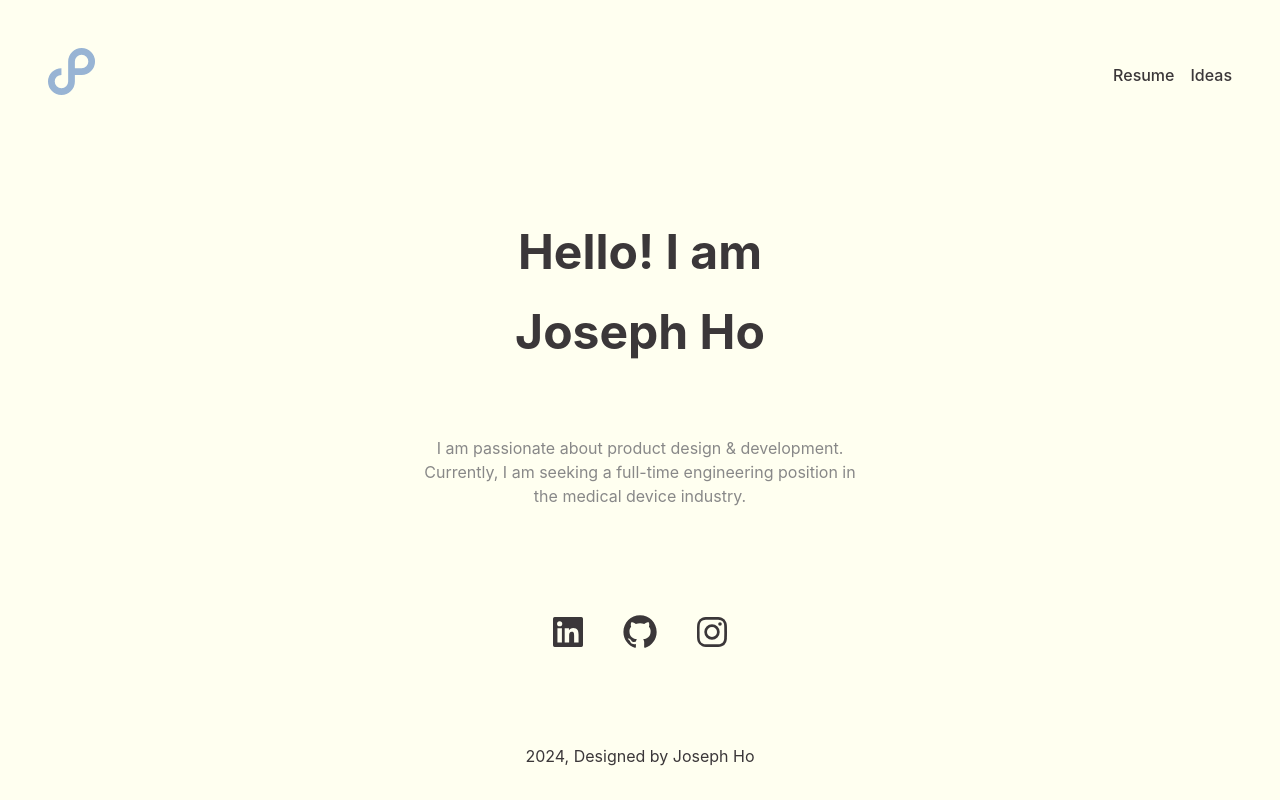
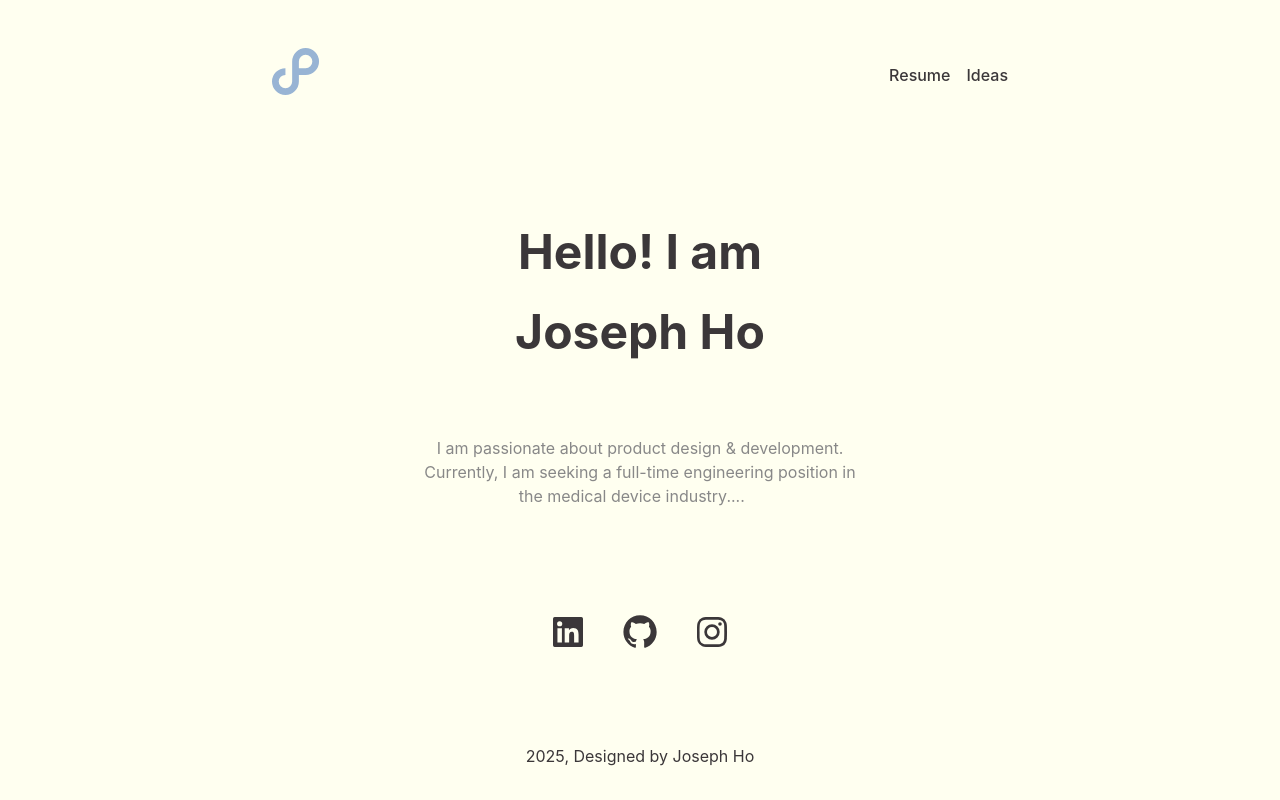
Before and after one commit to josephh2o/josephh2o.github.io, a React (Vite) app: page /#/ in a window 1280 px wide. Built offline with nearby package versions, Linux system fonts and the light colour scheme.

Commit message:
updated navbar for UX, and idea page

```diff
--- a/index.html
+++ b/index.html
@@ -2,6 +2,7 @@
 <html lang="en">
     <head>
         <meta charset="UTF-8" />
+        <link rel="preload" href="/logo.svg" as="image" />
         <link rel="icon" type="image/svg+xml" href="/logo.svg" />
         <meta name="viewport" content="width=device-width, initial-scale=1.0" />
         <meta name="description" content="Joseph Ho's Portfolio Website" />
@@ -11,6 +12,9 @@
     </head>
     <body>
         <div id="root"></div>
-        <script type="module" src="/src/index"></script>
+        <script type="module" src="/src/index" defer></script>
+        <noscript>
+            <p>Ope! My website requires JavaScript to function properly.</p>
+        </noscript>
     </body>
 </html>
--- a/src/components/footer.tsx
+++ b/src/components/footer.tsx
@@ -2,7 +2,7 @@ import React from 'react';
 
 const Footer: React.FC = () => (
     <footer>
-        <p>2024, Designed by Joseph Ho</p>
+        <p>2025, Designed by Joseph Ho</p>
     </footer>
 );
 
--- a/src/components/header.tsx
+++ b/src/components/header.tsx
@@ -6,7 +6,8 @@ import '../css/header.css';
 const transition = { duration: 2, ease: "easeInOut" };
 
 const Header: React.FC = () => (
-    <header className="navbar">
+    <header className="navbar-container">
+        <div className="navbar">
             <div className="navbar-brand">
                 <Link to="/">
                     <motion.svg xmlns="http://www.w3.org/2000/svg" width="48" height="48" className="logo">
@@ -27,6 +28,7 @@ const Header: React.FC = () => (
                 <Link to="/resume" className="nav-link">Resume</Link>
                 <Link to="/ideas" className="nav-link">Ideas</Link>
             </nav>
+        </div>
     </header>
 );
 
--- a/src/css/header.css
+++ b/src/css/header.css
@@ -1,4 +1,6 @@
 .navbar {
+    margin: 0 auto;
+    max-width: 50rem;
     display: flex;
     justify-content: space-between;
     align-items: center;
--- a/src/css/ideas.css
+++ b/src/css/ideas.css
@@ -0,0 +1,15 @@
+.introduction::after {
+    content: '';
+    display: inline-block;
+    width: 3ch;
+    text-align: left;
+    animation: dots 2s steps(4, end) infinite;
+}
+
+@keyframes dots {
+    0% { content: ''; }
+    25% { content: '.'; }
+    50% { content: '..'; }
+    75% { content: '...'; }
+    100% { content: ''; }
+}
--- a/src/css/index.css
+++ b/src/css/index.css
@@ -52,7 +52,6 @@ html {
 header {
     margin-bottom: auto;
     padding: 1rem;
-    text-align: center;
 }
 
 footer {
--- a/src/pages/ideas.tsx
+++ b/src/pages/ideas.tsx
@@ -3,8 +3,7 @@ import '../css/ideas.css'
 function Ideas() {
     return (
         <div className ="home-container">
-            <p className="introduction"> Under construction!
-            </p>
+            <p className="introduction"> Loading thoughts</p>
         </div>
     );
 }
--- a/src/pages/resume.tsx
+++ b/src/pages/resume.tsx
@@ -28,7 +28,7 @@ function Resume() {
             <h2>Experience</h2>
             <Card image={abbottLogo}
                   link="https://www.abbott.com/"
-                  title="Abbott - Technical Service Engineer"
+                  title="Abbott - Technical Services Engineer"
                   content={[
                       "Providing technical support for cardiac rhythm management devices, including pacemakers and defibrillators, to healthcare professionals and patients.",
                   ]}
```
Lines whose indentation alone changed are shown as unchanged.
